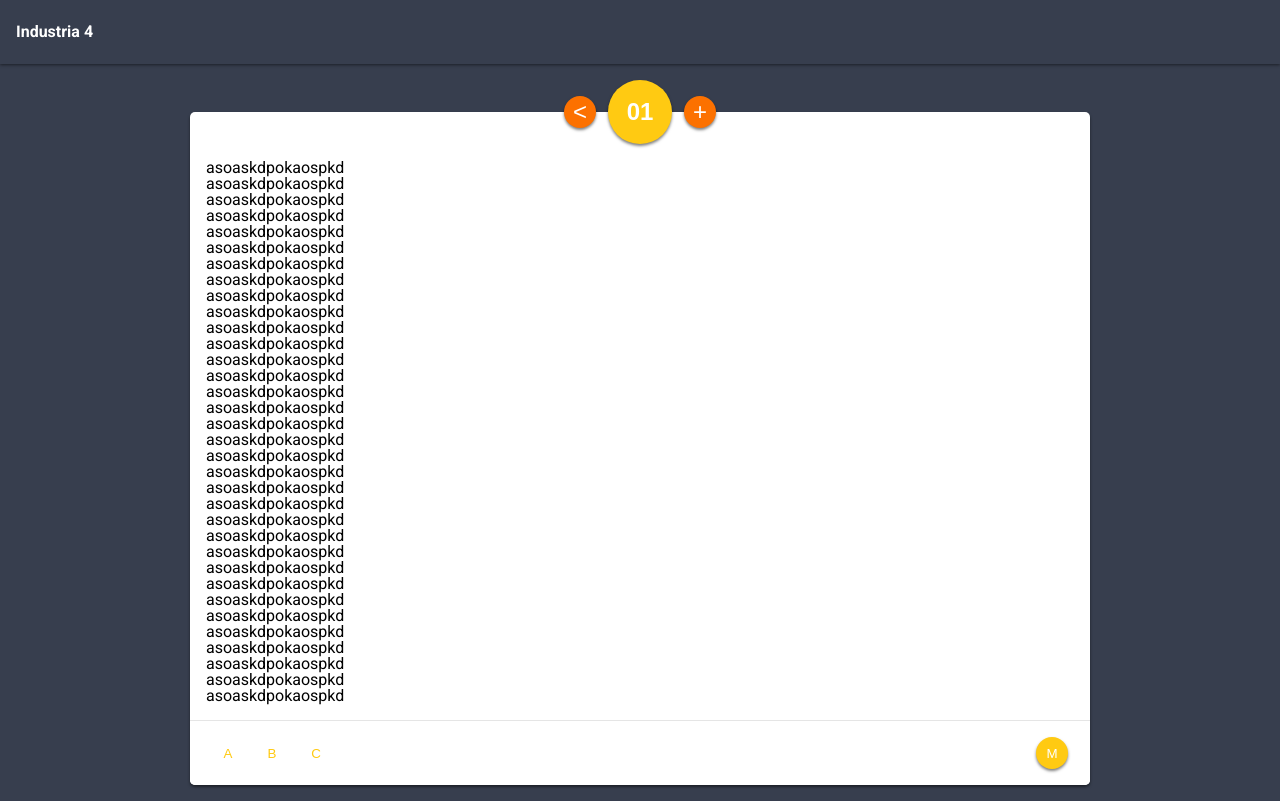
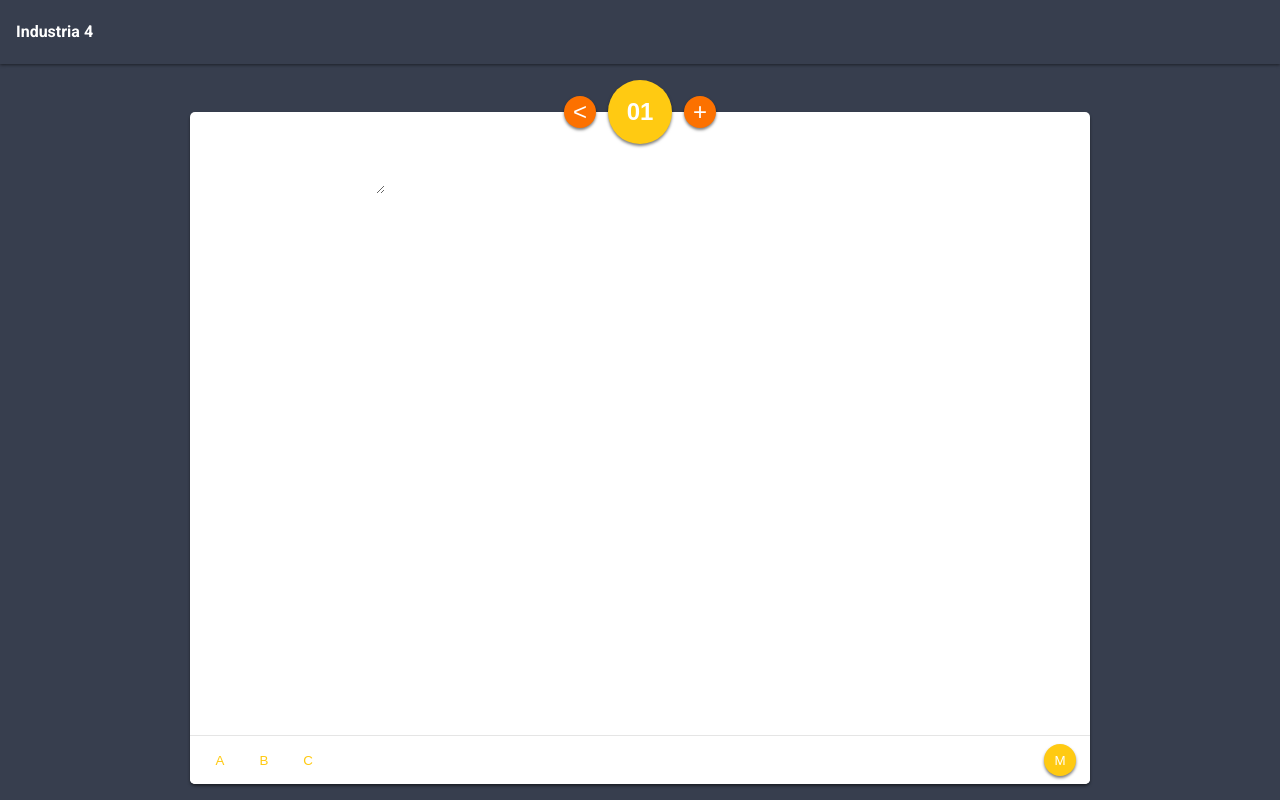
Before and after one commit to SkyaTura/hackaton-industria4, a Nuxt app: page /proccess/create in a window 1280 px wide. Built offline with nearby package versions, Linux system fonts and the light colour scheme.

Commit message:
💄 Visual updates

```diff
--- a/components/AppCard.vue
+++ b/components/AppCard.vue
@@ -15,6 +15,8 @@
     background: white;
     border-radius: 5px;
     box-shadow: 0px 2px 3px 0px rgba(0,0,0,.5);
+    display: flex;
+    flex-direction: column;
     margin: 16px auto;
     max-width: 900px;
     width: 90vw;
--- a/pages/proccess/create.vue
+++ b/pages/proccess/create.vue
@@ -1,45 +1,12 @@
 <template lang="pug">
-  AppCard(style="margin-top: 48px; flex: 100%")
+  AppCard.createStep(style="margin-top: 48px; flex: 100%")
     header.card-header.card-noPadding
       AppButton.headerAction <
       AppButton.headerIndex 01
       AppButton.headerAction +
     section.card-content
-      p asoaskdpokaospkd
-      p asoaskdpokaospkd
-      p asoaskdpokaospkd
-      p asoaskdpokaospkd
-      p asoaskdpokaospkd
-      p asoaskdpokaospkd
-      p asoaskdpokaospkd
-      p asoaskdpokaospkd
-      p asoaskdpokaospkd
-      p asoaskdpokaospkd
-      p asoaskdpokaospkd
-      p asoaskdpokaospkd
-      p asoaskdpokaospkd
-      p asoaskdpokaospkd
-      p asoaskdpokaospkd
-      p asoaskdpokaospkd
-      p asoaskdpokaospkd
-      p asoaskdpokaospkd
-      p asoaskdpokaospkd
-      p asoaskdpokaospkd
-      p asoaskdpokaospkd
-      p asoaskdpokaospkd
-      p asoaskdpokaospkd
-      p asoaskdpokaospkd
-      p asoaskdpokaospkd
-      p asoaskdpokaospkd
-      p asoaskdpokaospkd
-      p asoaskdpokaospkd
-      p asoaskdpokaospkd
-      p asoaskdpokaospkd
-      p asoaskdpokaospkd
-      p asoaskdpokaospkd
-      p asoaskdpokaospkd
-      p asoaskdpokaospkd
-    footer.card-footer
+      textarea
+    footer.card-footer.card-noPadding
       .mediaButtons
         AppButton.button-flat A
         AppButton.button-flat B
@@ -99,6 +66,7 @@
     width: 32px;
   }
   .card-content {
+    flex: 100%;
     margin-top: -32px;
   }
   .card-footer {
@@ -109,6 +77,9 @@
     position: sticky;
     border-radius: 0 0 5px 5px;
   }
+  .card-footer {
+    padding: 8px;
+  }
   .card-footer > * {
     flex: 50%;
   }
```
